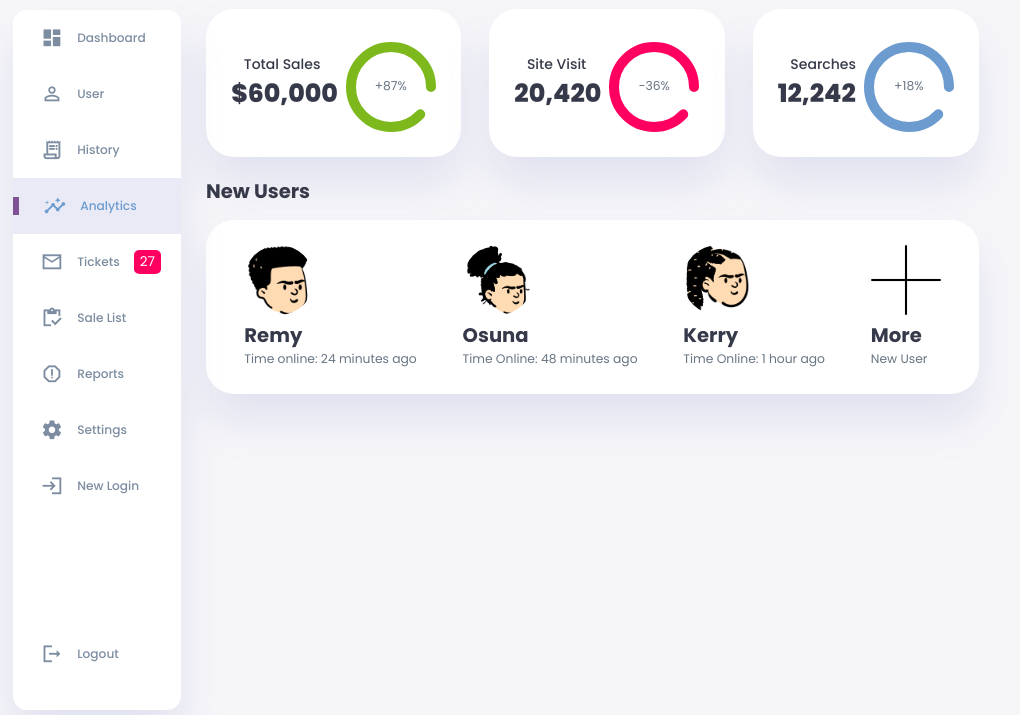
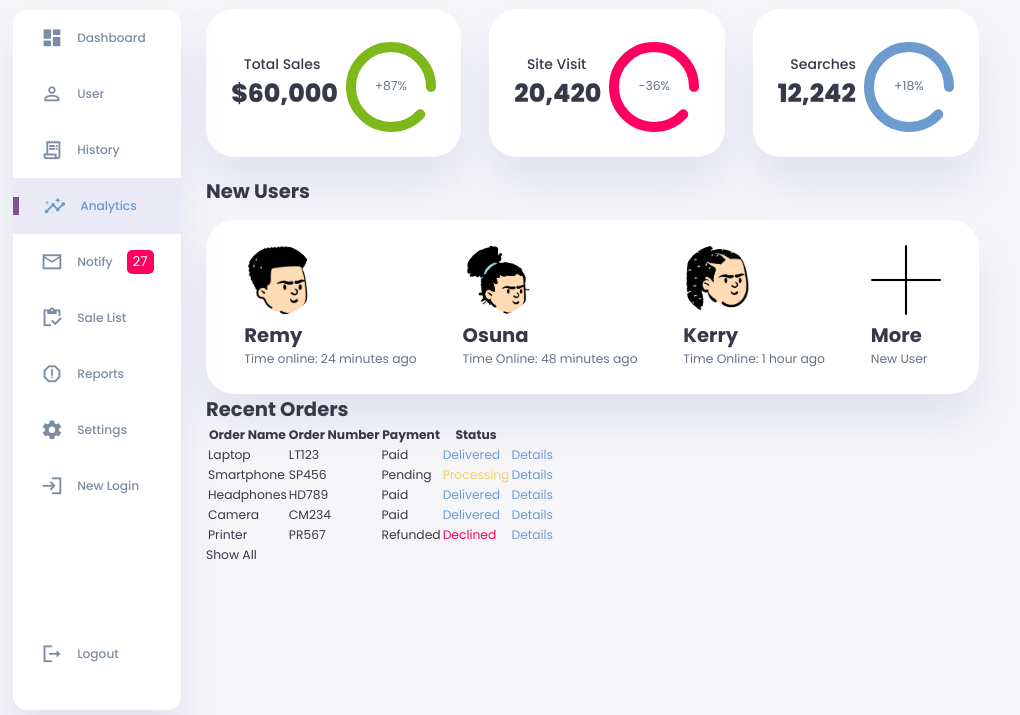
Before and after one commit to StormRobert/dashboard_1, a plain HTML site: page index.html in a window 1280 px wide. Shown: the part 85-800 px from the top of the page, without its empty margins (0-1020 px from the left). Drawn offline with Linux system fonts and the light colour scheme.

Commit message:
added objects, and made their table in the orders section

```diff
--- a/index.html
+++ b/index.html
@@ -52,7 +52,7 @@
                 <span class="material-icons-sharp">
                     mail_outline
                 </span>
-                <h3>Tickets</h3>
+                <h3>Notify</h3>
                 <span class="message-count">27</span>
                </a>
                <a href="#">
@@ -172,6 +172,24 @@
                 </div>
             </div>
             <!-- end of new users section -->
+            <!-- Orders section -->
+
+            <div class="recent-orders">
+                <h2>Recent Orders</h2>
+                <table>
+                    <thead>
+                        <tr>
+                            <th>Order Name</th>
+                            <th>Order Number</th>
+                            <th>Payment</th>
+                            <th>Status</th>
+                        </tr>
+                    </thead>
+                    <tbody></tbody>
+                </table>
+                <a href="#">Show All</a>
+            </div>
+            <!-- end of orders section -->
         </main>
     </div>
     <script src="main.js"></script>
--- a/index.js
+++ b/index.js
@@ -0,0 +1,15 @@
+
+Orders.forEach(order =>{
+const tr = document.createElement('tr')
+const trData = `
+<td>${order.productName}</td>
+<td>${order.productNumber}</td>
+<td>${order.paymentStatus}</td>
+<td class="${order.status === 'Delivered' ? 'primary' : order.status === 'Processing' ? 'warning' : 'danger' }">${order.status}</td>
+<td class= "primary"> Details </td>
+
+`;
+
+tr.innerHTML = trData;
+document.querySelector('table tbody').appendChild(tr);
+})
--- a/main.js
+++ b/main.js
@@ -0,0 +1,33 @@
+const Orders = [
+    {
+        productName: "Laptop",
+        productNumber: "LT123",
+        paymentStatus: "Paid",
+        status: "Delivered"
+      },
+      {
+        productName: "Smartphone",
+        productNumber: "SP456",
+        paymentStatus: "Pending",
+        status: "Processing"
+      },
+      {
+        productName: "Headphones",
+        productNumber: "HD789",
+        paymentStatus: "Paid",
+        status: "Delivered"
+      },
+      {
+        productName: "Camera",
+        productNumber: "CM234",
+        paymentStatus: "Paid",
+        status: "Delivered"
+      },
+      {
+        productName: "Printer",
+        productNumber: "PR567",
+        paymentStatus: "Refunded",
+        status: "Declined"
+      }
+
+]
```
